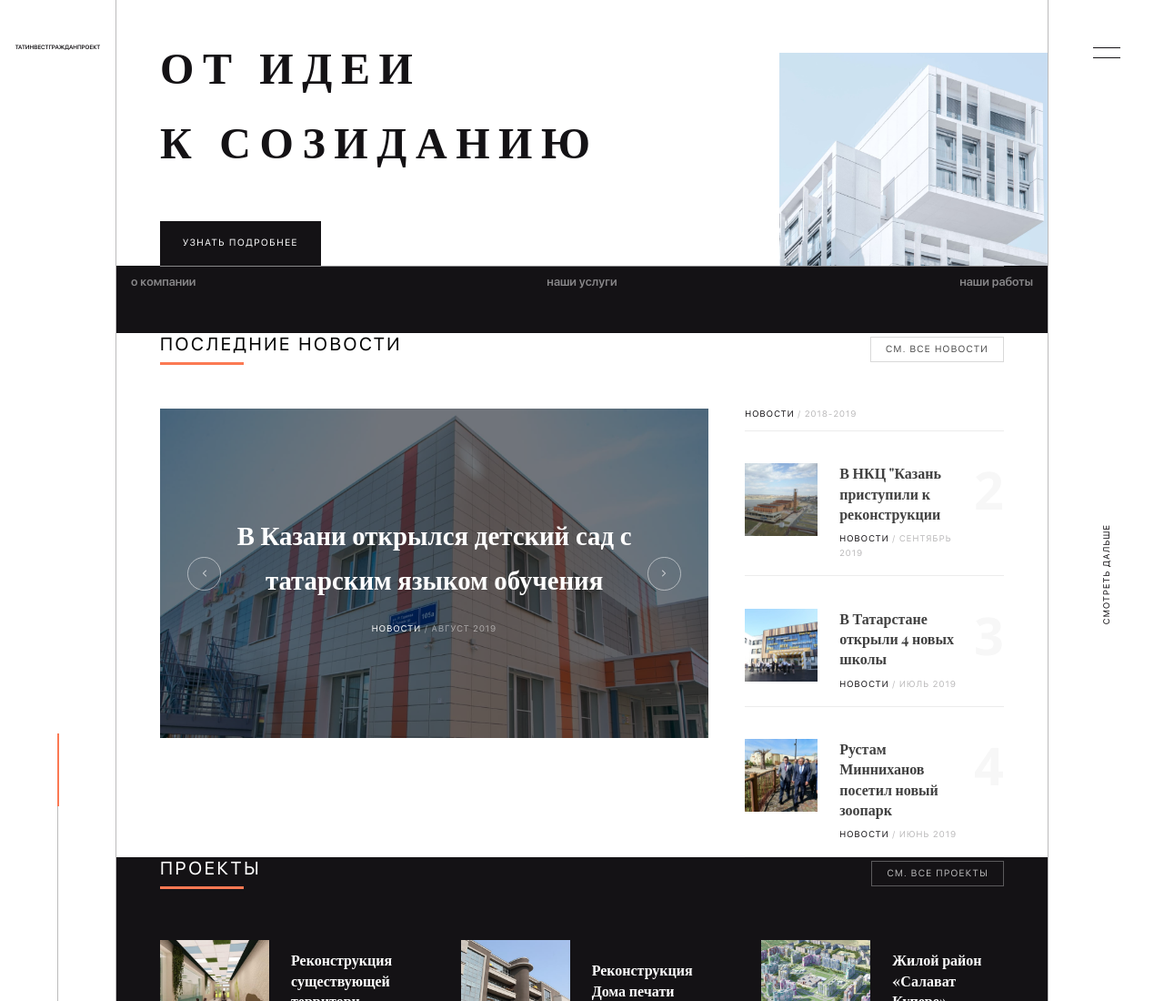
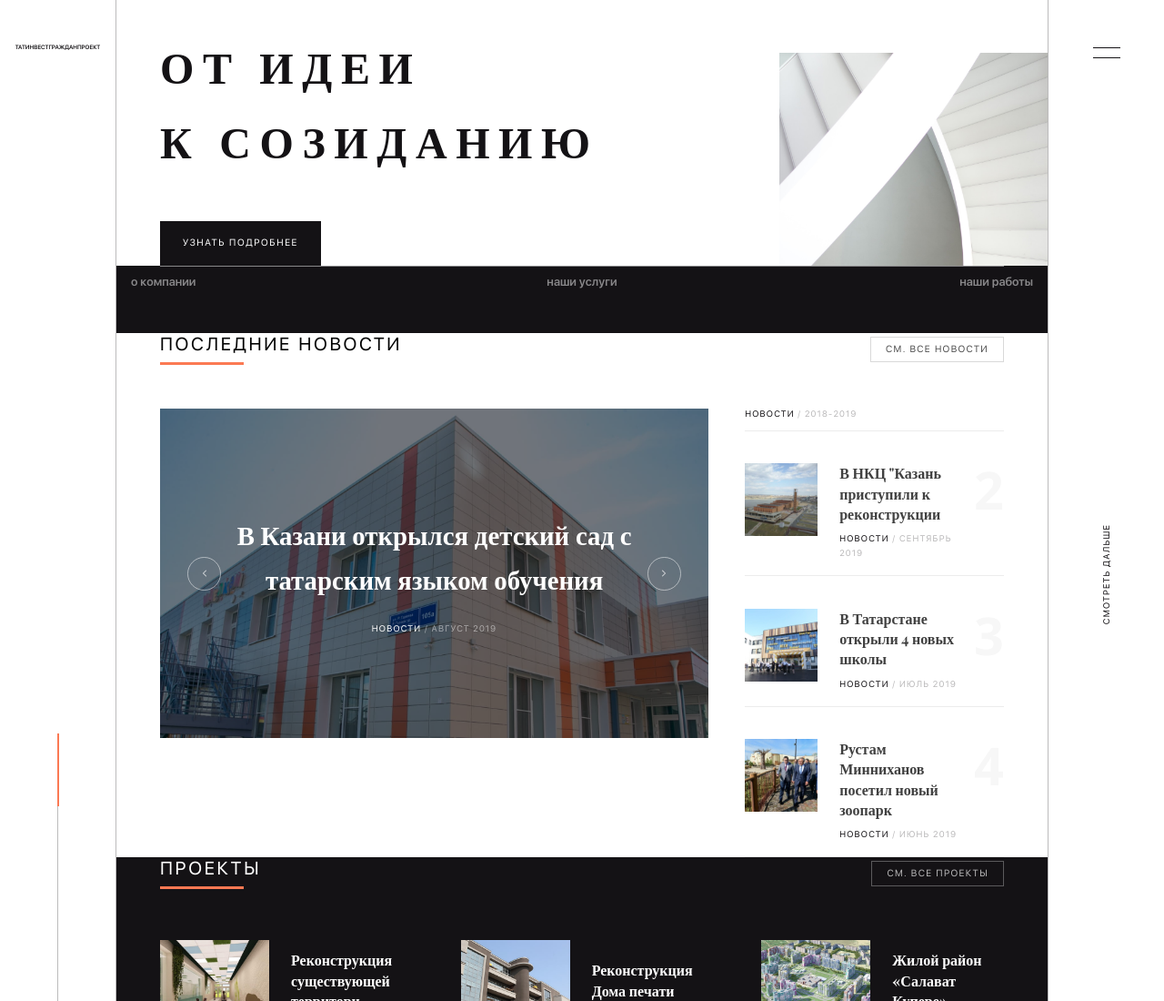
Before and after one commit to ArtemSafin-WebDev/tatinvest, a React app: page src/index.html in a window 1280 px wide. Shown: the top 1100 px of the page at 91% size. Built offline with nearby package versions, Linux system fonts and the light colour scheme; files whose address does not match are found by name; what detect-it would draw is missing.

Commit message:
Поменял картинку

```diff
--- a/src/index.html
+++ b/src/index.html
@@ -48,7 +48,7 @@
                     </a>
                 </div>
                 <div class="intro__image-block">
-                    <img src="img/house.jpg" alt="Офис" class="intro__image" />
+                    <img src="img/abstract.jpg" alt="Офис" class="intro__image" />
                     <a href="#content" class="intro__page-circle js-anchor">
                         <svg width="4" height="8" aria-hidden="true" class="icon-arrow">
                             <use xlink:href="#left-arrow" />
```
Also changed, not shown: build/index.html.
